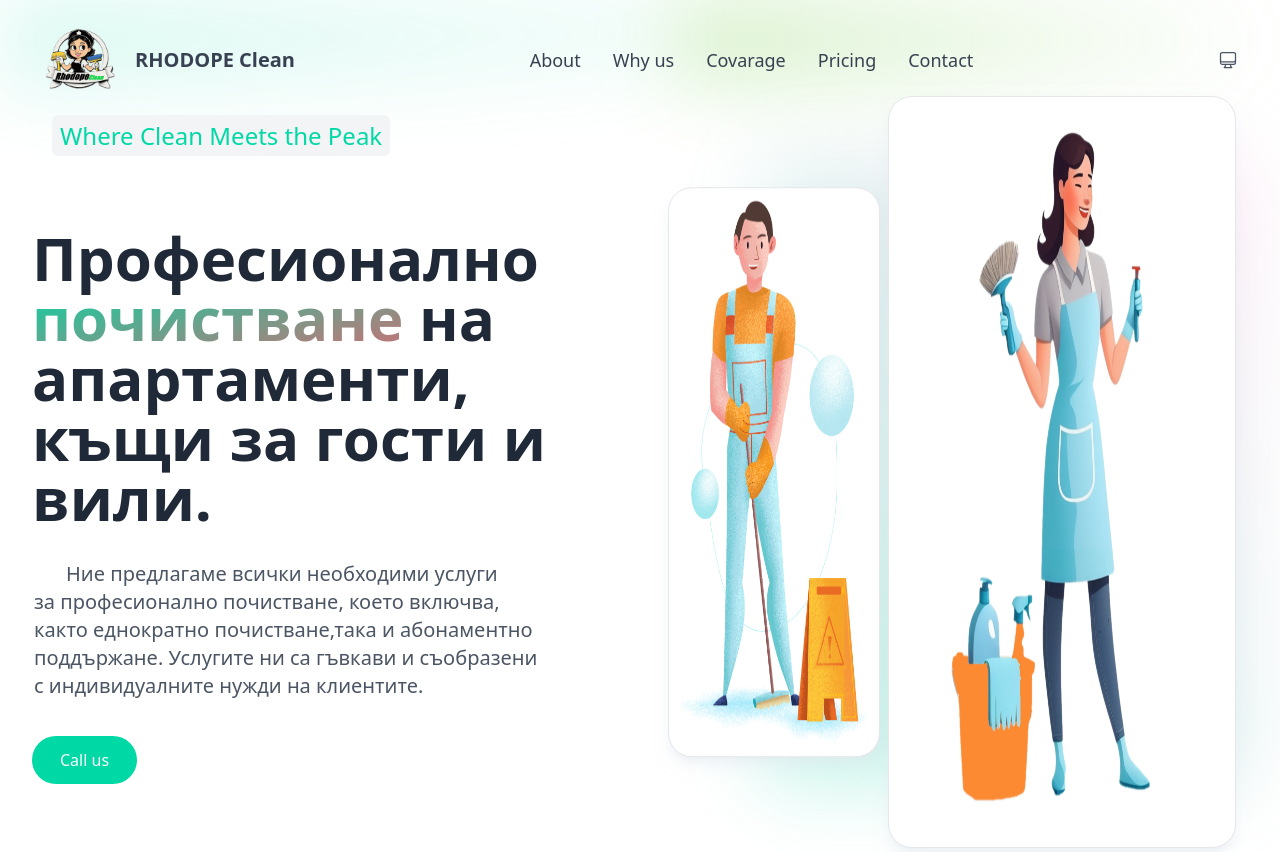
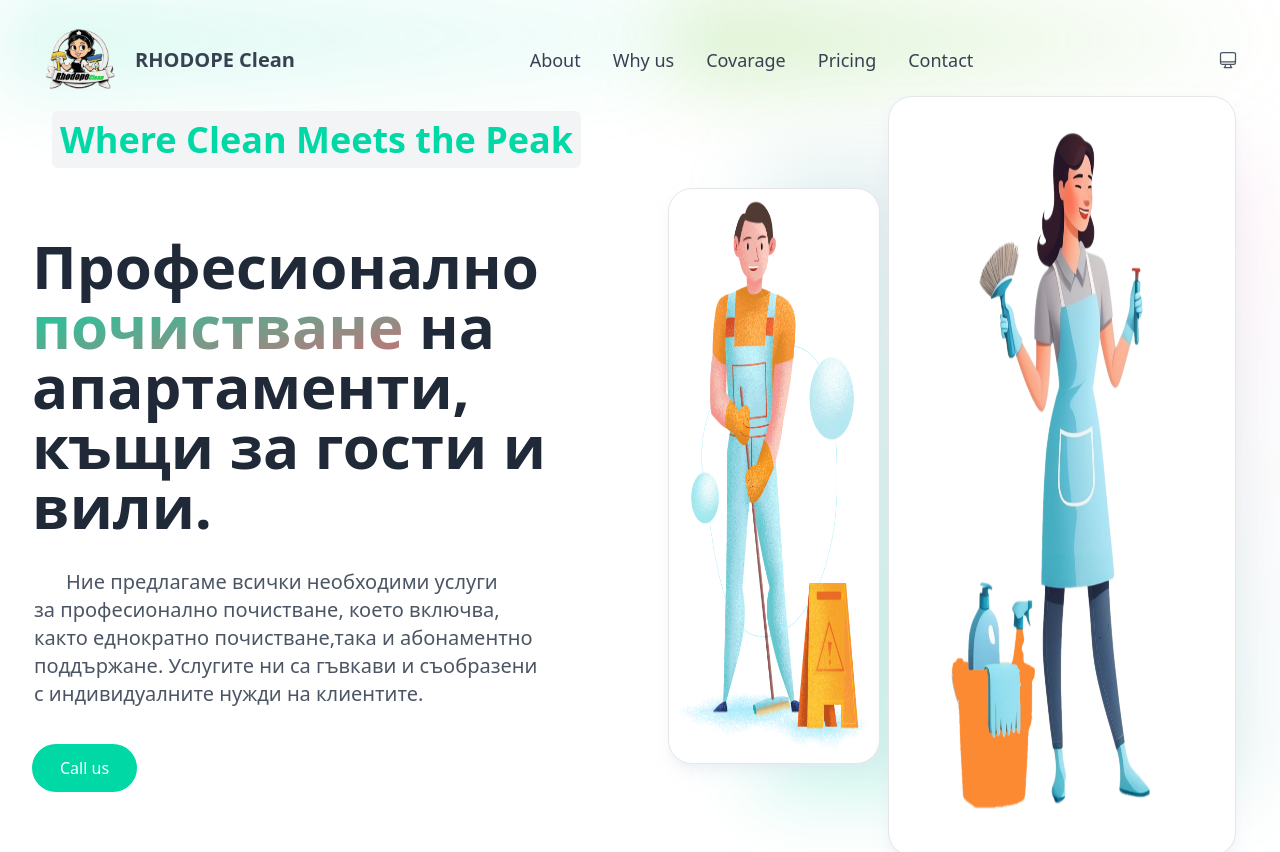
Before and after one commit to emilbakov/kika, a Nuxt app in the folder v2/: page / in a window 1280 px wide. Shown: the top 852 px of the page. Built offline with nearby package versions, Linux system fonts and the light colour scheme.

Commit message:
slogan change

```diff
--- a/v2/components/sections/home/HeroSection.vue
+++ b/v2/components/sections/home/HeroSection.vue
@@ -18,7 +18,7 @@
                 class="grid lg:grid-cols-2 gap-10 xl:gap-14 relative pt-24 lg:max-w-none max-w-2xl md:max-w-3xl mx-auto">
                 <div class="lg:py-6">
                     <div class="text-center lg:text-left">
-                        <span class=" m-5 text-2xl px-2 py-1 rounded-md bg-gray-100 dark:bg-body text-primary ">Where Clean Meets the Peak</span>
+                        <span class=" m-5 text-4xl font-black px-2 py-1 rounded-md bg-gray-100 dark:bg-body text-primary ">Where Clean Meets the Peak</span>
                         <h1 class="text-gray-800 pt-4 dark:text-white font-bold text-4xl md:text-5xl lg:text-6xl indent-8">
                              <br> Професионално <span
                                 class="text-transparent bg-clip-text bg-gradient-to-br from-primary to-[#d66a73]">почистване
```
